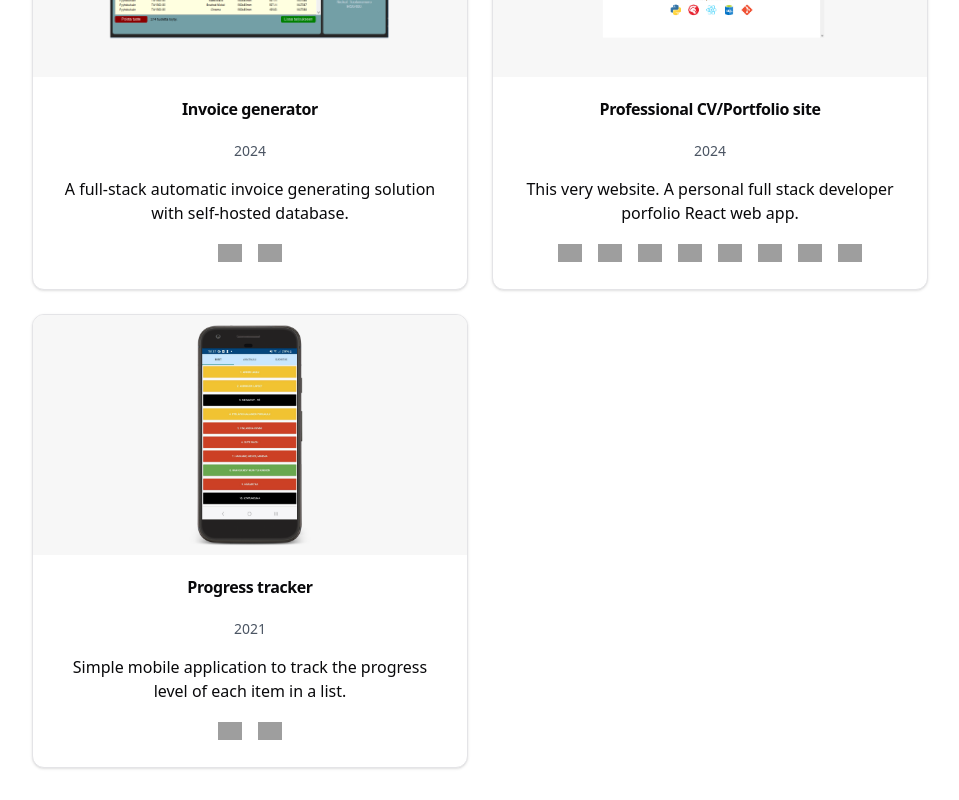
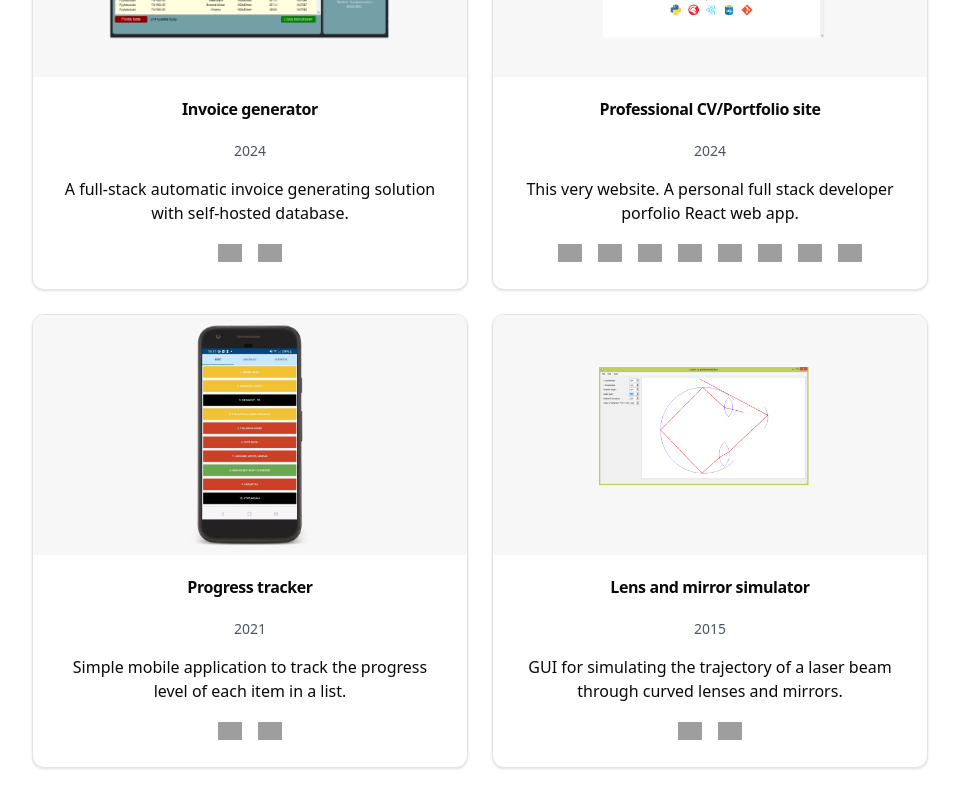
Before and after one commit to janharkonen/JanHarkonenPortfolio, a React (Vite) app: page / in a window 1280 px wide. Shown: the part 2180-2980 px from the top of the page, without its empty margins (160-1119 px from the left). Built offline with nearby package versions, Linux system fonts and the light colour scheme; grey boxes are pictures that could not be loaded.

Commit message:
feat: added lens mirror sim

```diff
--- a/src/components/FeaturedProjects.tsx
+++ b/src/components/FeaturedProjects.tsx
@@ -3,6 +3,7 @@ import { Card, CardContent, CardHeader, CardTitle } from "@/components/ui/card"
 import TarjousGeneraattoriPic from "../assets/tarjousgeneraattori.png"
 import PortfolioPic from "../assets/portfolio.png"
 import GCHProgressTrackerPic from "../assets/GCHProgressTracker.png"
+import LensMirrorSimPic from "../assets/lens_mirror_generator.png"
 import brandedItems from "../data/BrandedItems.tsx"
 
 const projects = [
@@ -40,6 +41,16 @@ const projects = [
     tools: [
       brandedItems.java,
       brandedItems.androidstudio,
+    ]
+  },
+  {
+    title: "Lens and mirror simulator",
+    description: "GUI for simulating the trajectory of a laser beam through curved lenses and mirrors.",
+    image: LensMirrorSimPic,
+    period: "2015",
+    tools: [
+      brandedItems.python,
+      brandedItems.pyqt4,
     ]
   }
 ]
--- a/src/data/BrandedItems.tsx
+++ b/src/data/BrandedItems.tsx
@@ -48,6 +48,8 @@ const brandedItems: BrandedItemList = {
                     logoUrl: "https://cdn.simpleicons.org/html5" },
     css3          :{ name: "CSS3",
                     logoUrl: "https://cdn.simpleicons.org/css3" },
+    pyqt4         :{ name: "PyQT 4",
+                    logoUrl: "https://w7.pngwing.com/pngs/736/205/png-transparent-the-qt-company-qt-creator-visual-designer-miscellaneous-text-rectangle.png" },
 };
 
 export default brandedItems
```
Also changed, not shown: src/assets/lens_mirror_generator.png (added).
